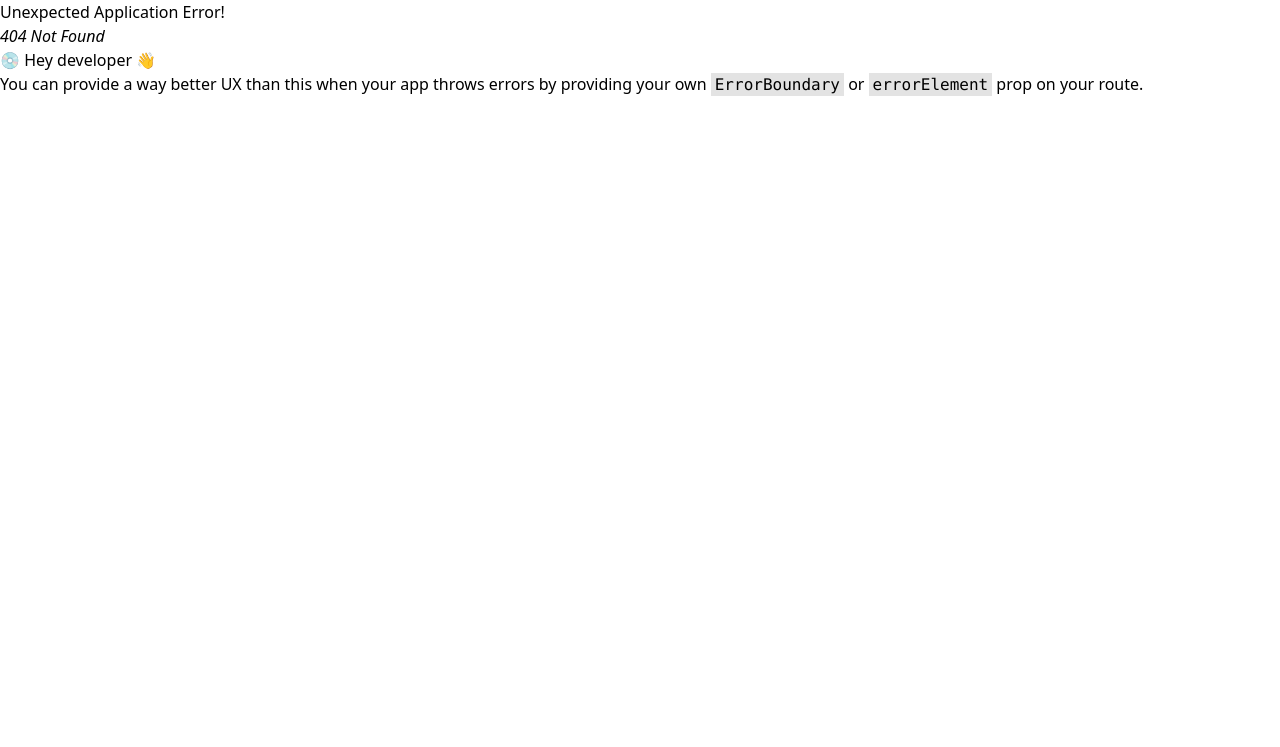
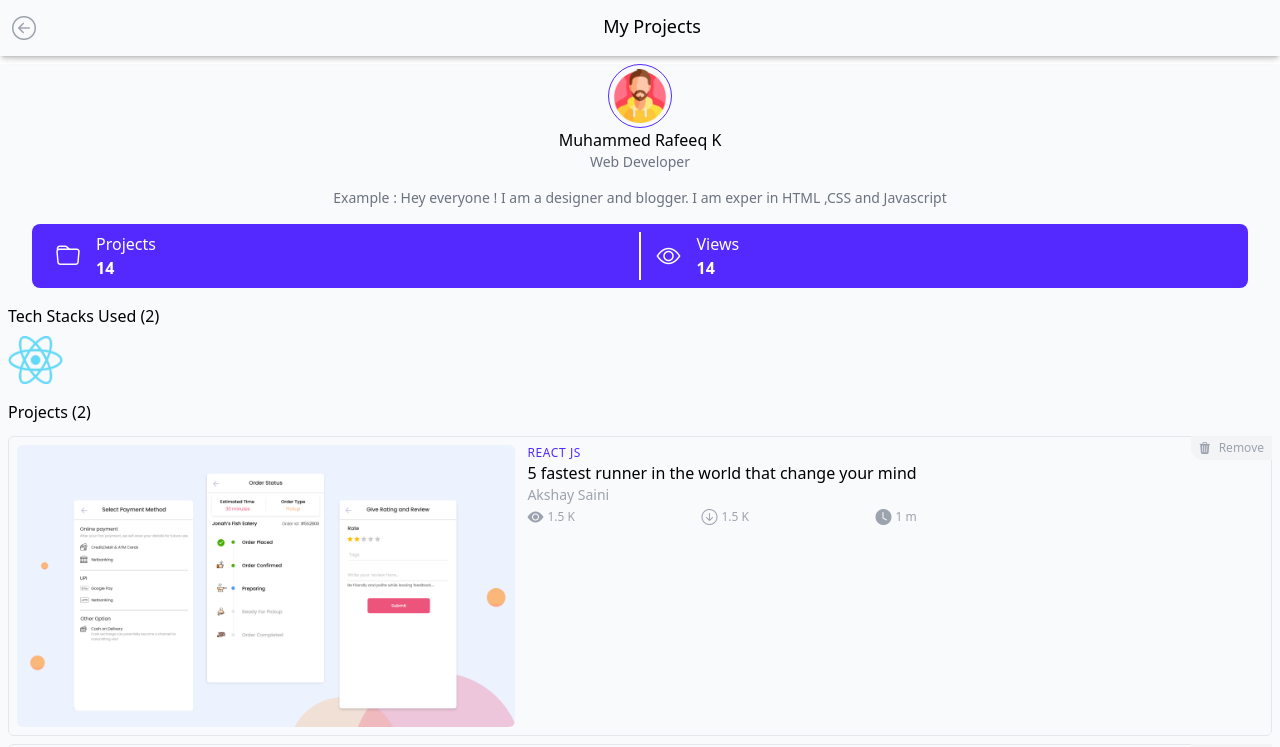
Before and after one commit to mrafeeq805/CodeLab, a React (Create React App) app: page /developer in a window 1280 px wide. Before the commit this address had no page. Shown: the top 747 px of the page. Built offline with nearby package versions, Linux system fonts and the light colour scheme.

Commit message:
developer page designed

```diff
--- a/src/App.js
+++ b/src/App.js
@@ -13,6 +13,7 @@ import ForgotPassword from './components/ForgotPassword';
 import SetPassword from './components/SetPassword';
 import Profile from './components/Profile';
 import EditProfile from './components/EditProfie';
+import DeveloperPage from './components/DeveloperPage';
 
 function App() {
   const router = createBrowserRouter([
@@ -68,6 +69,10 @@ function App() {
       path : '/editprofile',
       element : <EditProfile/>
     },
+    {
+      path : '/developer',
+      element : <DeveloperPage/>
+    },
   ])
   return (
     <RouterProvider router={router}>
--- /dev/null
+++ b/src/components/DevInfo.js
@@ -0,0 +1,15 @@
+import React from "react";
+
+const DevInfo = () => {
+	return (
+		<div className="flex flex-col justify-center items-center">
+			<div className="border-[1px] border-primary rounded-full h-16 w-16 p-1">
+				<img src={"/img/dev.png"} alt="icon" />
+			</div>
+			<span className=" font-medium text-center">Muhammed Rafeeq K</span>
+			<span className="text-gray-500 text-sm text-center">Web Developer</span>
+		</div>
+	);
+};
+
+export default DevInfo;
--- /dev/null
+++ b/src/components/DevProjecInfo.js
@@ -0,0 +1,30 @@
+import React from 'react'
+
+const DevProjecInfo = () => {
+  return (
+    <div className='px-8'>
+        <div className='rounded-lg bg-primary p-2 flex '>
+            <div className='flex gap-3 items-center w-full border-white border-r-2 px-3'>
+                <div className='p-1 bg-light rounded-lg'>
+                    <i class="bi bi-folder text-white text-2xl"></i>
+                </div>
+                <div className='flex flex-col'>
+                    <span className='text-white '>Projects</span>
+                    <span className='text-white font-bold'>14</span>
+                </div>
+            </div>
+            <div className='flex gap-3 items-center w-full px-3'>
+                <div className='p-1 bg-light rounded-lg'>
+                    <i class="bi bi-eye text-white text-2xl"></i>
+                </div>
+                <div className='flex flex-col'>
+                    <span className='text-white '>Views</span>
+                    <span className='text-white font-bold'>14</span>
+                </div>
+            </div>
+        </div>
+    </div>
+  )
+}
+
+export default DevProjecInfo
--- /dev/null
+++ b/src/components/DeveloperPage.js
@@ -0,0 +1,24 @@
+import React from "react";
+import Navbar from "./Navbar";
+import DevInfo from "./DevInfo";
+import DevProjecInfo from "./DevProjecInfo";
+import MyProjects from "./MyProjects";
+import TechStackSection from "./TechStackSection";
+
+const DeveloperPage = () => {
+	return (
+		<div className="bg-slate-50 flex-col mt-16 ">
+			<Navbar title={"Developer Name"} />
+			<DevInfo/>
+            <div className=" p-4 px-8">
+                <p className="text-gray-500 text-sm text-center">Example : Hey everyone ! I am a designer and blogger. I am exper in HTML ,CSS and Javascript</p>
+            </div>
+            <DevProjecInfo/>
+            <TechStackSection/>
+            <MyProjects/>
+
+		</div>
+	);
+};
+
+export default DeveloperPage;
--- a/src/components/DeveloperProfileCard.js
+++ b/src/components/DeveloperProfileCard.js
@@ -1,13 +1,10 @@
 import React from "react";
+import DevInfo from "./DevInfo";
 
 const DeveloperProfileCard = () => {
 	return (
 		<div className="bg-gray-100 p-2 flex flex-col items-center">
-			<div className="border-[1px] border-primary rounded-full h-16 w-16 p-1">
-				<img src={"/img/dev.png"} alt="icon" />
-			</div>
-			<span className=" font-medium text-center">Muhammed Rafeeq K</span>
-			<span className="text-gray-500 text-sm text-center">Web Developer</span>
+			<DevInfo/>
 			<button className="bg-primary p-2 px-8 mt-3 rounded-md flex items-center gap-3 justify-center">
 				<i class="bi bi-person-circle text-white"></i>
 				<span className="text-white">View Profile</span>
--- /dev/null
+++ b/src/components/TechStackCard.js
@@ -0,0 +1,11 @@
+import React from 'react'
+
+const TechStackCard = ({icon}) => {
+  return (
+    <div>
+        <img className='h-12' src={icon} alt='icon'/>
+    </div>
+  )
+}
+
+export default TechStackCard
--- /dev/null
+++ b/src/components/TechStackSection.js
@@ -0,0 +1,16 @@
+import React from 'react'
+import TechStackCard from './TechStackCard'
+
+const TechStackSection = () => {
+    const list = ['/img/react.png']
+  return (
+    <div className='my-4 px-2'>
+        <span className='font-medium'>Tech Stacks Used (2)</span>
+        <div className='mt-2'>
+            {list.map(item => <TechStackCard icon={item}/>)}
+        </div>
+    </div>
+  )
+}
+
+export default TechStackSection
```
